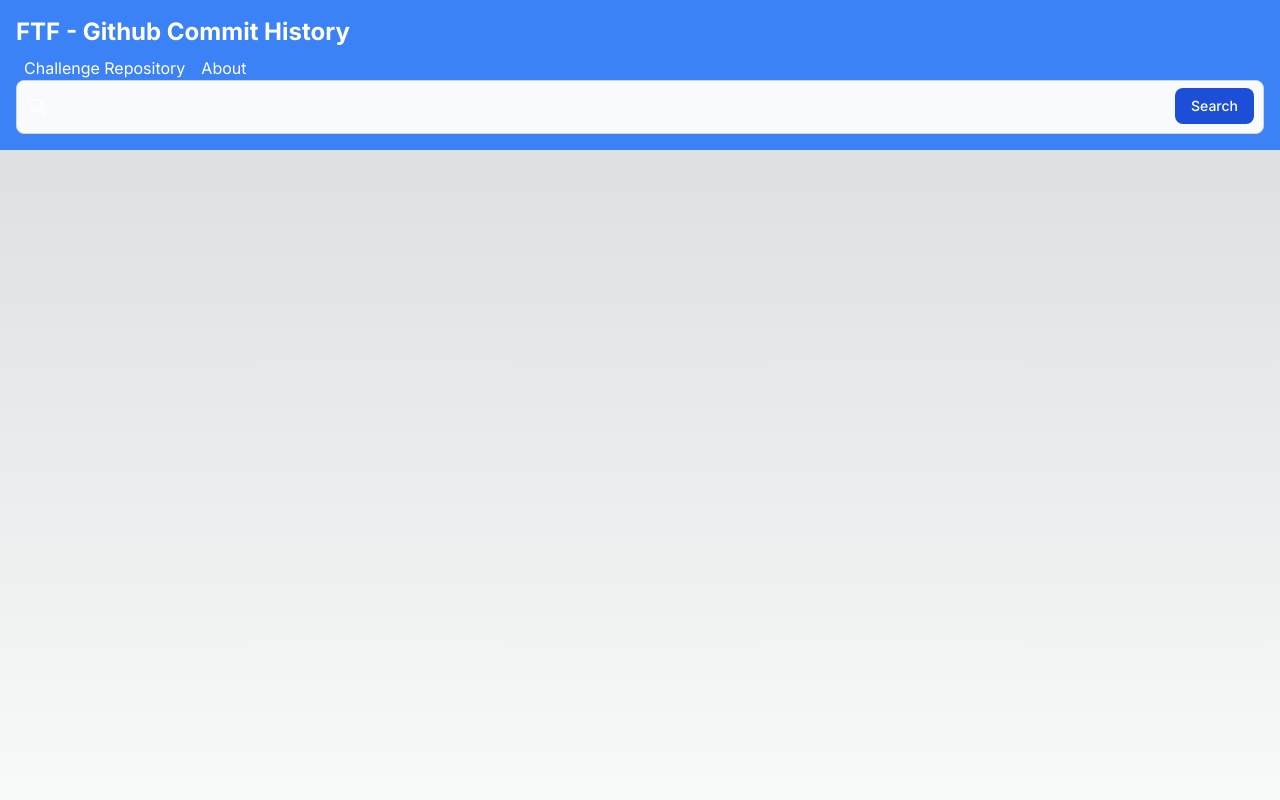
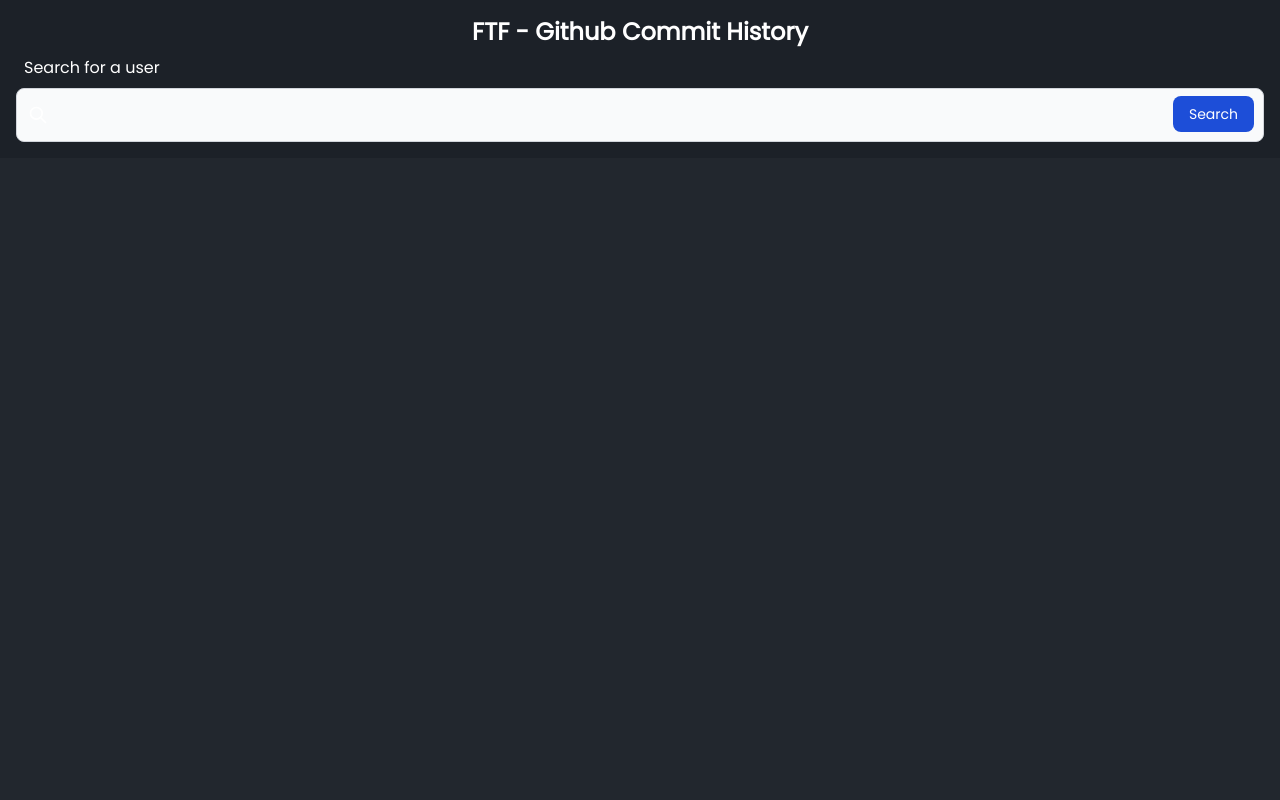
Before and after one commit to marcosst17/challenge_ftf, a Next.js app: page / in a window 1280 px wide. Shown: the top 800 px of the page. Built offline with nearby package versions, Linux system fonts and the light colour scheme.

Commit message:
Added font and changed nav ui

```diff
--- a/app/(routes)/layout.tsx
+++ b/app/(routes)/layout.tsx
@@ -1,10 +1,11 @@
 import '../globals.css'
 import type { Metadata } from 'next'
 import Link from "next/link"
-import { Inter } from 'next/font/google'
+import { Inter, Poppins } from 'next/font/google'
 import SearchBar from '../_components/SearchBar/index'
 
 const inter = Inter({ subsets: ['latin'] })
+const poppins = Poppins({ subsets: ["latin"], weight: '400'})
 
 export const metadata: Metadata = {
   title: 'Fulltimeforce Task',
@@ -14,16 +15,21 @@
 export default function RootLayout({children}:{children: React.ReactNode}) {
   return (
     <html lang="en">
-      <body className={inter.className}>
-        <header className="bg-blue-500 p-4 text-white">
+      <body className={`${inter.className} ${poppins.className}`}>
+        <header className="bg-blue-500 p-4 text-white main-header">
           <Link href="/">
-            <h1 className="text-2xl font-bold">FTF - Github Commit History</h1>
+            <h1 className="text-2xl font-bold main-title text-center">FTF - Github Commit History</h1>
           </Link>
-          <nav className="mt-2">
-            <Link href="/user/marcosst17/challenge_ftf" className="mx-2">Challenge Repository</Link>
-            <Link href="/about" className="mx-2">About</Link>
-            <SearchBar  />
-          </nav>
+          <div className="main-nav">
+            <div className="mt-2 flex nav-row nav-row-links">
+              <Link href="/user/marcosst17/challenge_ftf" className="mx-2">
+                <p>Search for a user</p>
+              </Link>
+            </div>
+            <div className="mt-2 flex nav-row">
+              <SearchBar  />
+            </div>
+          </div>
         </header>
         {children}
       </body>
--- a/app/_components/SearchBar/index.tsx
+++ b/app/_components/SearchBar/index.tsx
@@ -23,7 +23,7 @@
     }
 
     return (
-        <div>
+        <div className="searchbar-main">
            <form onSubmit={handleSubmit}>
                 <label htmlFor="default-search" className="mb-2 text-sm font-medium text-gray-900 sr-only dark:text-white">Search</label>
                 <div className="relative">
--- a/app/globals.css
+++ b/app/globals.css
@@ -3,25 +3,26 @@
 @tailwind utilities;
 
 :root {
-  --foreground-rgb: 0, 0, 0;
-  --background-start-rgb: 214, 219, 220;
-  --background-end-rgb: 255, 255, 255;
-}
-
-@media (prefers-color-scheme: dark) {
-  :root {
-    --foreground-rgb: 255, 255, 255;
-    --background-start-rgb: 0, 0, 0;
-    --background-end-rgb: 0, 0, 0;
-  }
+  --background-color: #22272E;
+  --header-background-color: #1C2128;
 }
 
 body {
-  color: rgb(var(--foreground-rgb));
-  background: linear-gradient(
-      to bottom,
-      transparent,
-      rgb(var(--background-end-rgb))
-    )
-    rgb(var(--background-start-rgb));
+  background: var(--background-color);
 }
+
+.main-header {
+  background: var(--header-background-color);
+}
+
+.nav-row {
+  width: -webkit-fill-available;
+}
+
+.searchbar-main {
+  width: -webkit-fill-available;
+}
+
+.nav-row-links {
+  justify-content: space-between;
+}
```
